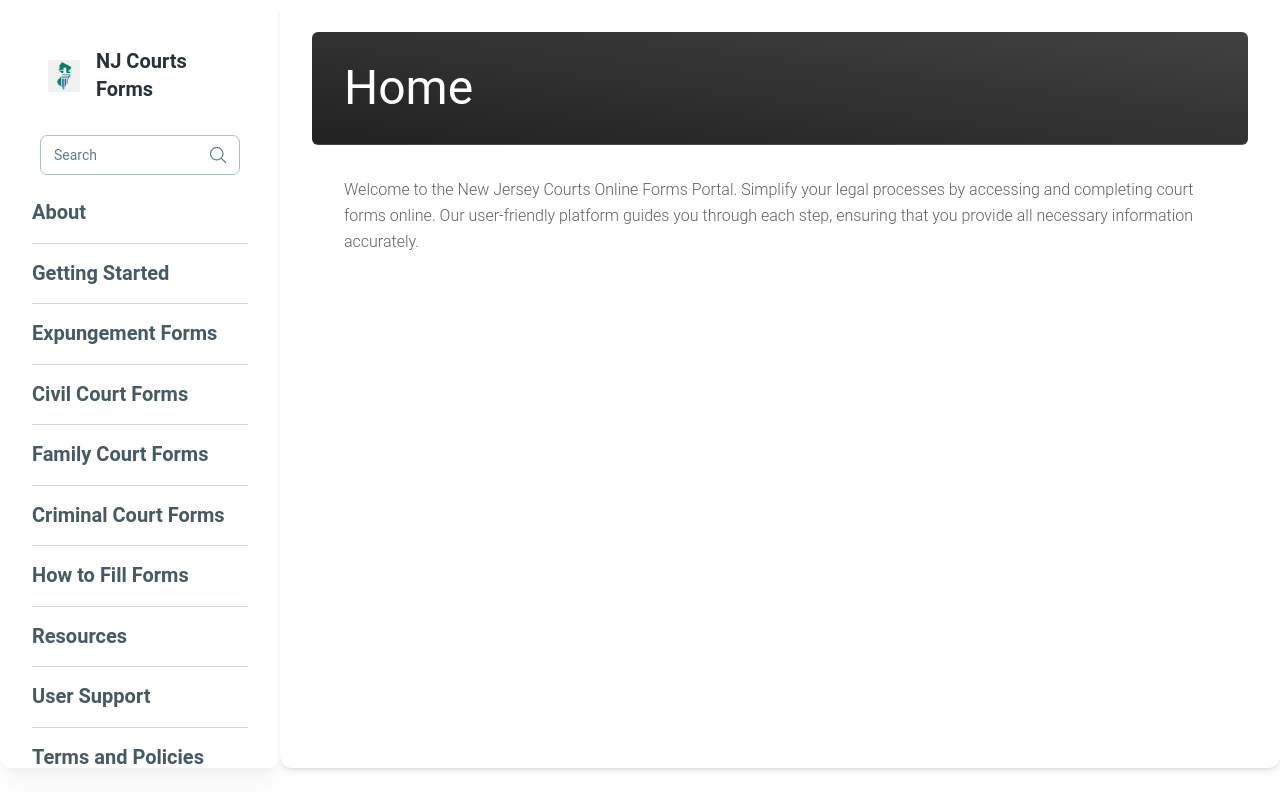
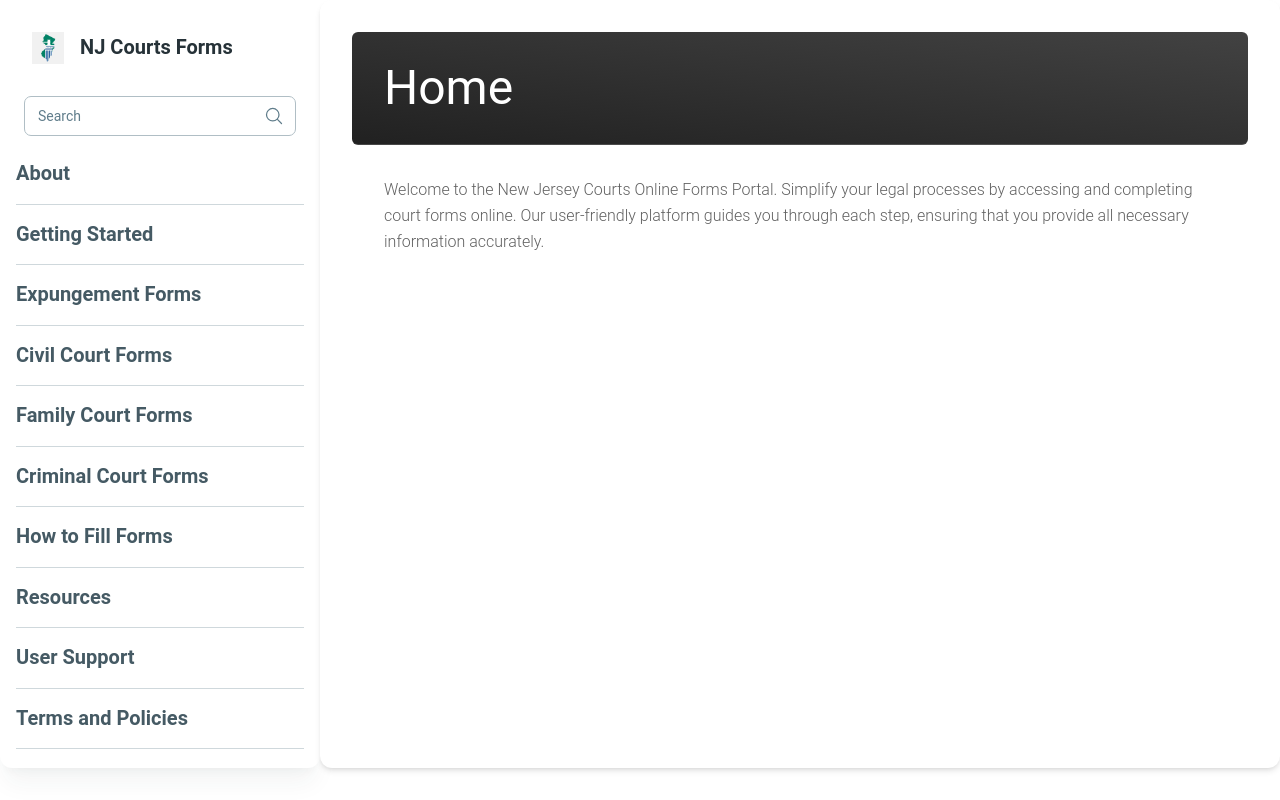
Before and after one commit to tabrezdn1/nj-courts-fe, a React (Vite) app: page / in a window 1280 px wide. Built offline with nearby package versions, Linux system fonts and the light colour scheme.

Commit message:
Add sidebar style changes to pertain the width

```diff
--- a/src/components/Sidebar.jsx
+++ b/src/components/Sidebar.jsx
@@ -26,7 +26,7 @@ const Sidebar = (props) => {
 
   return (
     <div className="h-full flex-[0.20] ">
-      <Card className="h-[calc(100vh-2rem)] w-full max-w-[20rem] p-8 shadow-xl shadow-blue-gray-900/5 overflow-auto">
+      <Card className="h-[calc(100vh-2rem)] w-full min-w-[20rem] max-w-[20rem] p-4 shadow-xl shadow-blue-gray-900/5 overflow-auto">
         <Link to="/">
           <div className="mb-2 flex items-center gap-4 p-4">
             <img
```
